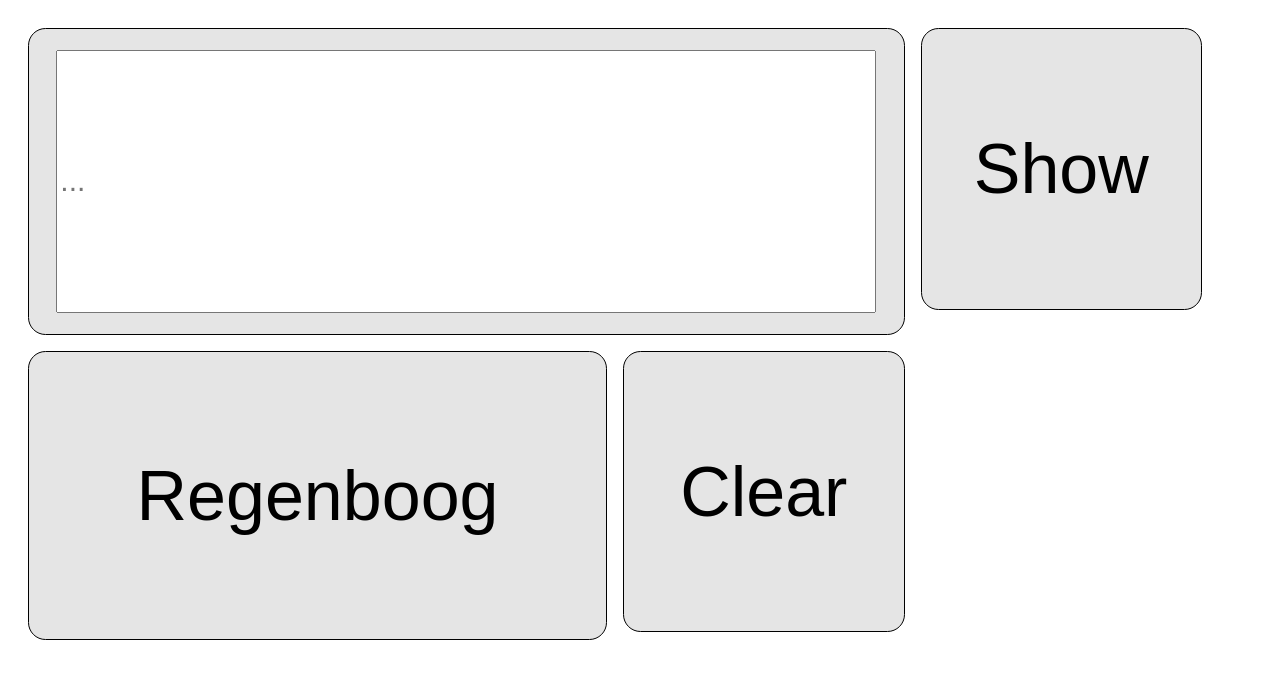
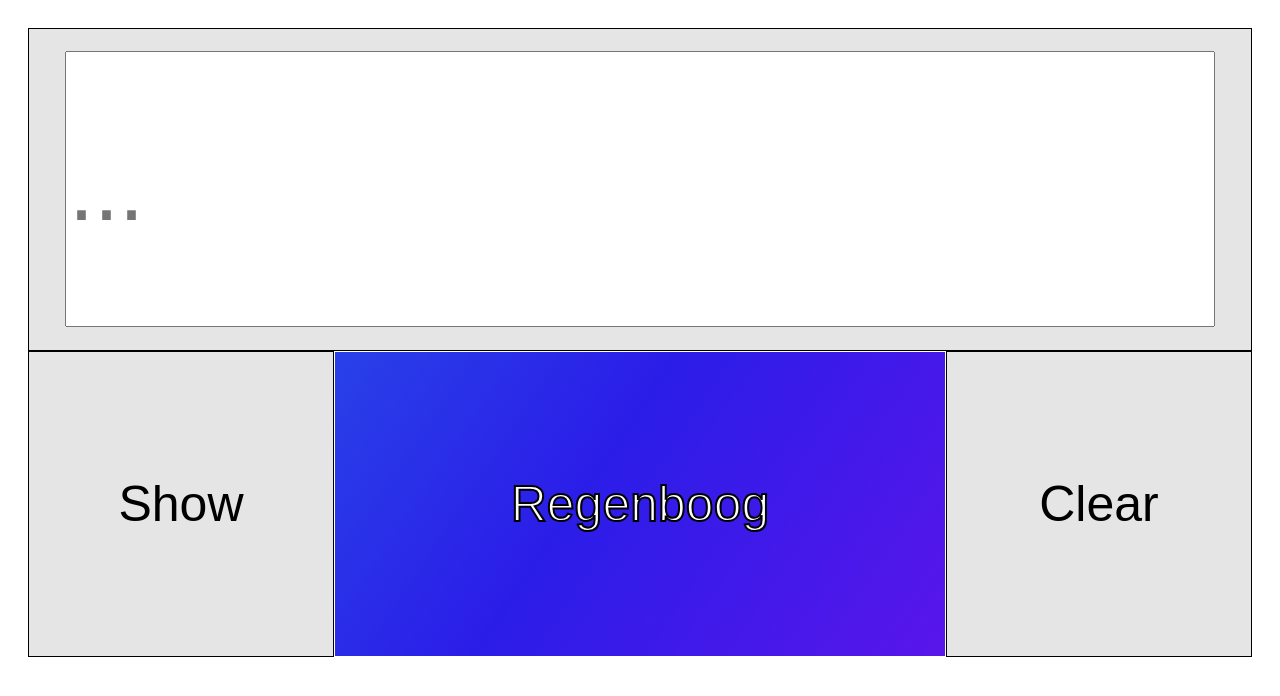
Before and after one commit to STulling/Biermuur, a Flask app: page / in a window 1280 px wide. Shown: the top 696 px of the page. Run offline with Flask 2, Linux system fonts and the light colour scheme.

Commit message:
Push da fun

```diff
--- a/static/style.css
+++ b/static/style.css
@@ -3,10 +3,43 @@
   padding: 10px;
   display: inline-flex;
   background: rgba(0, 0, 0, 0.1);
-  border-radius: 0.25em;
-  font-size: 70px;
+  font-size: 50px;
   align-items: center;
   justify-content: center;
+  min-height: 200px;
+}
+
+.rainbow-bg {
+    background: linear-gradient(124deg, #ff2400, #e81d1d, #e8b71d, #e3e81d, #1de840, #1ddde8, #2b1de8, #dd00f3, #dd00f3);
+    background-size: 1800% 1800%;
+    -webkit-animation: rainbow 18s ease infinite;
+    -z-animation: rainbow 18s ease infinite;
+    -o-animation: rainbow 18s ease infinite;
+    animation: rainbow 18s ease infinite;
+    -webkit-text-stroke: black;
+    color: white;
+    -webkit-text-stroke-width: 2px;
+}
+
+@-webkit-keyframes rainbow {
+    0%{background-position:0% 82%}
+    50%{background-position:100% 19%}
+    100%{background-position:0% 82%}
+}
+@-moz-keyframes rainbow {
+    0%{background-position:0% 82%}
+    50%{background-position:100% 19%}
+    100%{background-position:0% 82%}
+}
+@-o-keyframes rainbow {
+    0%{background-position:0% 82%}
+    50%{background-position:100% 19%}
+    100%{background-position:0% 82%}
+}
+@keyframes rainbow {
+    0%{background-position:0% 82%}
+    50%{background-position:100% 19%}
+    100%{background-position:0% 82%}
 }
 
 .box input {
@@ -41,9 +74,10 @@
 
 form.grid {
     display: grid;
-    grid-template-columns: 23% 23% 23% 23%;
-    grid-gap: 1em 1em;
+    grid-template-columns: 25% 25% 25% 25%;
+    /*grid-gap: 1em 1em;*/
     grid-auto-flow: row dense;
+    justify-content: center;
 }
 
 body {
@@ -51,7 +85,7 @@ body {
 }
 
 input[type="input"] {
-    font-size: 30px
+    font-size: 90px
 }
 
 input[type="submit"] {
--- a/templates/index.html
+++ b/templates/index.html
@@ -5,13 +5,13 @@
     </head>
     <body>
         <form class="grid" action="/" method="post">
-            <div class="box box3-1">
-                <input type="input" name="text" value="" placeholder="...">
+            <div class="box box4-1">
+                <input type="input" name="text" value="" placeholder="..." autocomplete="off">
             </div>
             <button class="box box1-1" type="submit" name="show" value="Show">
                 Show
             </button>
-            <button class="box box2-1" type="submit" name="regenboog" value="Regenboog">
+            <button class="box box2-1 rainbow-bg" type="submit" name="regenboog" value="Regenboog">
                 Regenboog
             </button>
             <button class="box box1-1" type="submit" name="clear" value="Clear">
```
